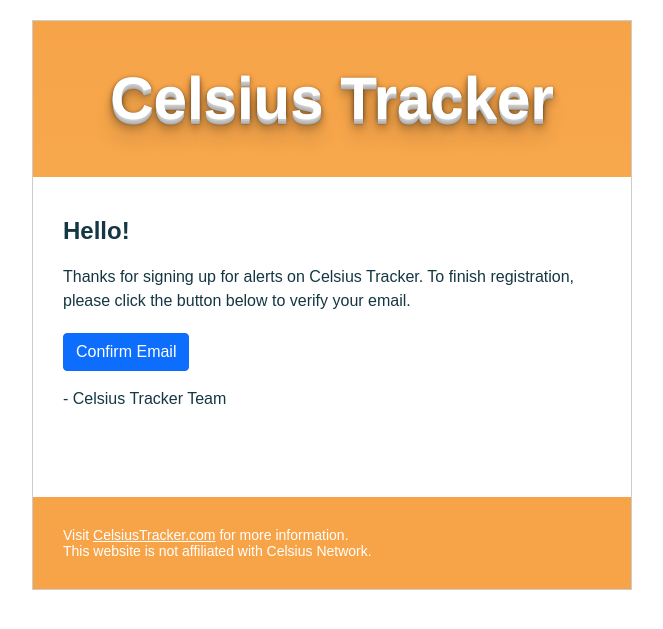
After one commit to alexrirak/celsiusRateTracker, a Flask app: template templates/emailConfirmation.html in a window 1280 px wide. The commit adds this page. Shown: the top 629 px of the page, without its empty margins (308-971 px from the left). Run offline with Flask 2, Linux system fonts and the light colour scheme; the template is opened without the code that fills it, so the values that code supplies are empty.

Commit message:
email confirmation logic

```diff
--- a/app.py
+++ b/app.py
@@ -6,6 +6,7 @@
 import smtplib
 import ssl
 import datetime
+import uuid
 from email.mime.text import MIMEText
 from email.mime.multipart import MIMEMultipart
 
@@ -149,16 +150,35 @@
     else:
         # Checks if this email has already been confirmed
         emailConfirmed = is_email_confirmed(request.json["email"])
+        confirmId = str(uuid.uuid4())
         for coin in request.json["coins"]:
             # Dont duplicate if subscription already exists
             if does_subscription_exist(request.json["email"], coin):
                 continue
-            insert_email_into_db(request.json["email"], coin, emailConfirmed)
+            insert_email_into_db(request.json["email"], coin, emailConfirmed, confirmId)
 
-        if(emailConfirmed):
-            print("trigger conf email") #TODO
+        if(not emailConfirmed):
+            send_email_confirmation_request(request.json["email"], confirmId)
 
     return ('Success', 201)
+
+
+@app.route('/confirmEmail/<string:confirmation_id>')
+def confirm_email(confirmation_id: str):
+    mydb = get_db_connection()
+
+    mycursor = mydb.cursor()
+
+    result_args = mycursor.callproc('sp_ConfirmEmail',[confirmation_id, 0])
+    mydb.commit()
+
+    mycursor.close()
+    mydb.close()
+
+    return render_template('confirmed.html',
+                           env=CELSIUS_ENVIRONMENT,
+                           success=True if int(result_args[1]) == 1 else False)
+
 
 
 # Checks if this email has already been confirmed
@@ -202,11 +222,11 @@
 
 
 # Inserts given email and con into the database for alerts
-def insert_email_into_db(email: str, coin: str, confirmed=False):
+def insert_email_into_db(email: str, coin: str, confirmed=False, confirmId=None):
     mydb = get_db_connection()
 
     mycursor = mydb.cursor()
-    mycursor.execute(INSERT_EMAIL_ALERT, (coin, email, 1 if confirmed else 0))
+    mycursor.execute(INSERT_EMAIL_ALERT, (coin, email, 1 if confirmed else 0, confirmId))
     mydb.commit()
 
     mycursor.close()
@@ -335,10 +355,16 @@
         )
 
 
+# Sends an email using the email confirmation template to the given email
+def send_email_confirmation_request(to_email: str, confirm_id: str):
+    body = render_template('emailConfirmation.html', confirmId=confirm_id)
+    send_email(to_email, "[Celsius Tracker] Please confirm your email address", body)
+
+
 # Sends an email using the rate change template to the given email
 def send_rate_change_notification(to_email: str, coinData):
-    body = render_template('email.html', coinData=coinData)
-    send_email(to_email, "Celsius Rate Change", body)
+    body = render_template('emailAlert.html', coinData=coinData)
+    send_email(to_email, "[Celsius Tracker] Celsius Rate Change", body)
 
 
 if __name__ == '__main__':
--- a/sql/insertEmailAlert.sql
+++ b/sql/insertEmailAlert.sql
@@ -1,2 +1,2 @@
-INSERT INTO coinAlerts (coin, email, active)
-VALUES(%s,%s,%s)
+INSERT INTO coinAlerts (coin, email, active, confirmId)
+VALUES(%s,%s,%s, %s)
--- a/templates/email.html
+++ b/templates/emailAlert.html
@@ -62,7 +62,7 @@
                0 3px 5px rgba(0,0,0,.2),
                0 5px 10px rgba(0,0,0,.25),
                0 10px 10px rgba(0,0,0,.2),
-               0 20px 20px rgba(0,0,0,.15);color:white;font: bold 60px/1 'Helvetica Neue', Helvetica, Arial, sans-serif;">Celsius APY Tracker</h1>
+               0 20px 20px rgba(0,0,0,.15);color:white;font: bold 60px/1 'Helvetica Neue', Helvetica, Arial, sans-serif;">Celsius Tracker</h1>
 		</td>
 	</tr>
 	<tr>
@@ -110,7 +110,7 @@
     		<table border="0" cellpadding="0" cellspacing="0" width="100%" style="border-collapse: collapse;">
 				<tr>
 					<td style="color: #ffffff; font-family: Arial, sans-serif; font-size: 14px;">
-					    <a href="#" style="color: #ffffff;">Unsubscribe</a> from these notifications</p>
+					    <a href="#" style="color: #ffffff;">Unsubscribe</a> from these notifications <br />Visit <a href="http://CelsiusTracker.com" style="color: #ffffff;">CelsiusTracker.com</a> for more information.
 					</td>
 				</tr>
 			</table>
--- /dev/null
+++ b/templates/emailConfirmation.html
@@ -0,0 +1,95 @@
+<!DOCTYPE html PUBLIC "-//W3C//DTD XHTML 1.0 Transitional//EN" "http://www.w3.org/TR/xhtml1/DTD/xhtml1-transitional.dtd">
+<html xmlns="http://www.w3.org/1999/xhtml" lang="en-GB">
+<head>
+	<meta http-equiv="Content-Type" content="text/html; charset=UTF-8" />
+	<meta name="viewport" content="width=device-width, initial-scale=1.0"/>
+
+	<style type="text/css">
+		a[x-apple-data-detectors] {color: inherit !important;}
+        .btn {
+            display: inline-block;
+            font-weight: 400;
+            line-height: 1.5;
+            color: #212529;
+            text-align: center;
+            text-decoration: none;
+            vertical-align: middle;
+            cursor: pointer;
+            -webkit-user-select: none;
+            -moz-user-select: none;
+            user-select: none;
+            background-color: transparent;
+            border: 1px solid transparent;
+            padding: .375rem .75rem;
+            font-size: 1rem;
+            border-radius: .25rem;
+            transition: color .15s ease-in-out, background-color .15s ease-in-out, border-color .15s ease-in-out, box-shadow .15s ease-in-out;
+        }
+        .btn-primary {
+            color: #fff;
+            background-color: #0d6efd;
+            border-color: #0d6efd;
+        }
+	</style>
+
+</head>
+<body style="margin: 0; padding: 0;">
+	<table role="presentation" border="0" cellpadding="0" cellspacing="0" width="100%">
+		<tr>
+			<td style="padding: 20px 0 30px 0;">
+
+                <table align="center" border="0" cellpadding="0" cellspacing="0" width="600" style="border-collapse: collapse; border: 1px solid #cccccc;">
+                    <tr>
+                        <td align="center" style="background-image: -webkit-gradient(linear, 0 0, 0 100%, from(#f7a449), to(#f7a74c));background-color: #f7a449;padding: 8px;">
+                      <h1 style="text-shadow: 0 1px 0 #ccc,
+                               0 2px 0 #c9c9c9,
+                               0 3px 0 #bbb,
+                               0 4px 0 #b9b9b9,
+                               0 5px 0 #aaa,
+                               0 6px 1px rgba(0,0,0,.1),
+                               0 0 5px rgba(0,0,0,.1),
+                               0 1px 3px rgba(0,0,0,.3),
+                               0 3px 5px rgba(0,0,0,.2),
+                               0 5px 10px rgba(0,0,0,.25),
+                               0 10px 10px rgba(0,0,0,.2),
+                               0 20px 20px rgba(0,0,0,.15);color:white;font: bold 60px/1 'Helvetica Neue', Helvetica, Arial, sans-serif;">Celsius Tracker</h1>
+                        </td>
+                    </tr>
+                    <tr>
+                        <td bgcolor="#ffffff" style="padding: 40px 30px 40px 30px;">
+                            <table border="0" cellpadding="0" cellspacing="0" width="100%" style="border-collapse: collapse;">
+                                <tr>
+                                    <td style="color: #153643; font-family: Arial, sans-serif;">
+                                        <h1 style="font-size: 24px; margin: 0;">Hello!</h1>
+                                    </td>
+                                </tr>
+                                <tr>
+                                    <td style="color: #153643; font-family: Arial, sans-serif; font-size: 16px; line-height: 24px; padding: 20px 0 30px 0;">
+                                        <p style="margin: 0px 0px 20px;">Thanks for signing up for alerts on Celsius Tracker. To finish registration, please click the button below to verify your email.</p>
+                                        <a href="http://CelsiusTracker.com/confirmEmail/{{ confirmId|urlencode }}">
+                                            <button type="button" class="btn btn-primary">Confirm Email</button>
+                                        </a>
+                                        <p>- Celsius Tracker Team</p>
+                                    </td>
+                                </tr>
+                            </table>
+                        </td>
+                    </tr>
+                    <tr>
+                        <td bgcolor="#f7a449" style="padding: 30px 30px;">
+                            <table border="0" cellpadding="0" cellspacing="0" width="100%" style="border-collapse: collapse;">
+                                <tr>
+                                    <td style="color: #ffffff; font-family: Arial, sans-serif; font-size: 14px;">
+                                        Visit <a href="http://CelsiusTracker.com" style="color: #ffffff;">CelsiusTracker.com</a> for more information. <br/>This website is not affiliated with Celsius Network.
+                                    </td>
+                                </tr>
+                            </table>
+                        </td>
+                    </tr>
+                </table>
+
+			</td>
+		</tr>
+	</table>
+</body>
+</html>
```
Also changed, not shown: templates/confirmed.html (added, +18 -0 lines), templates/main.html (+3 -36 lines), templates/template.html (added, +34 -0 lines).
